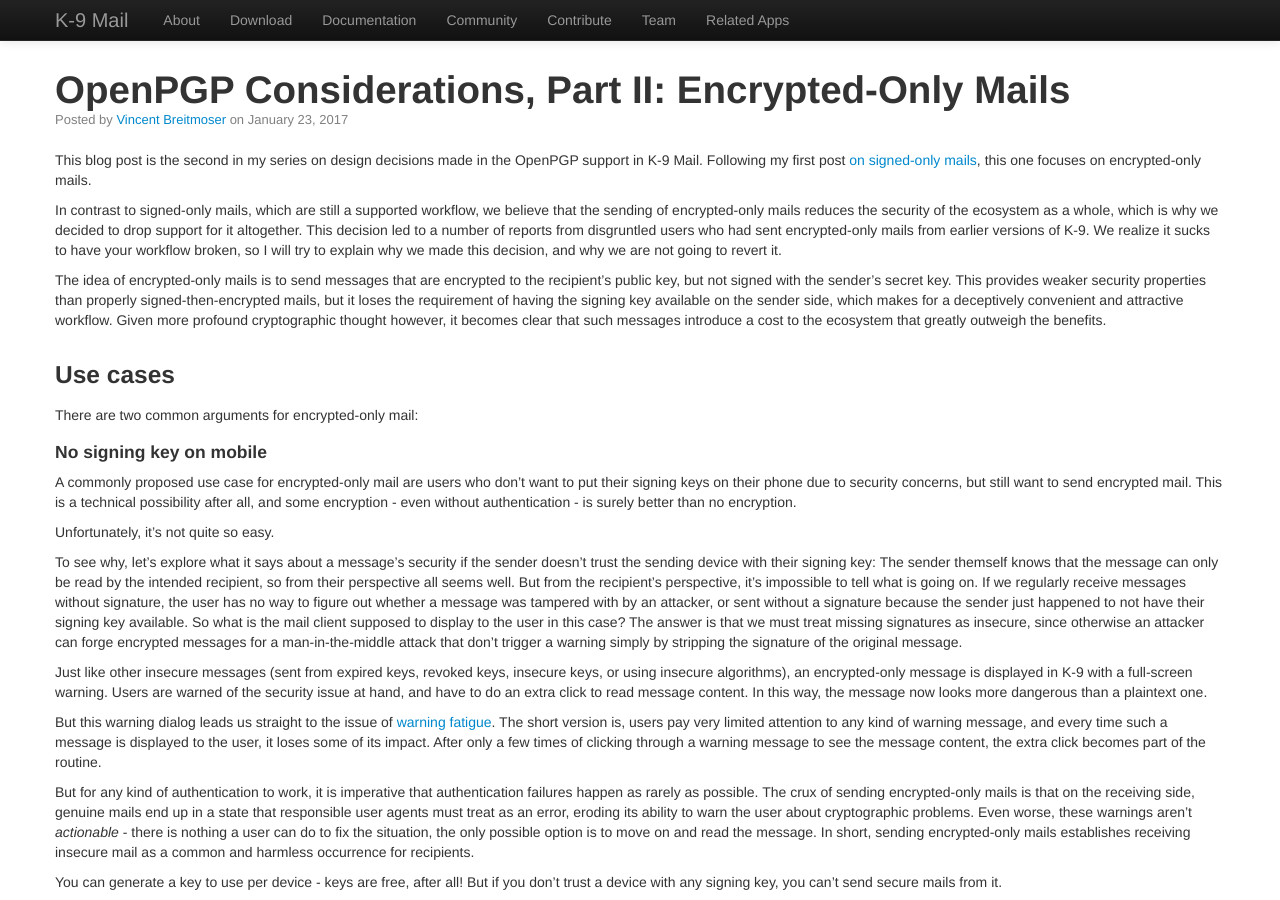
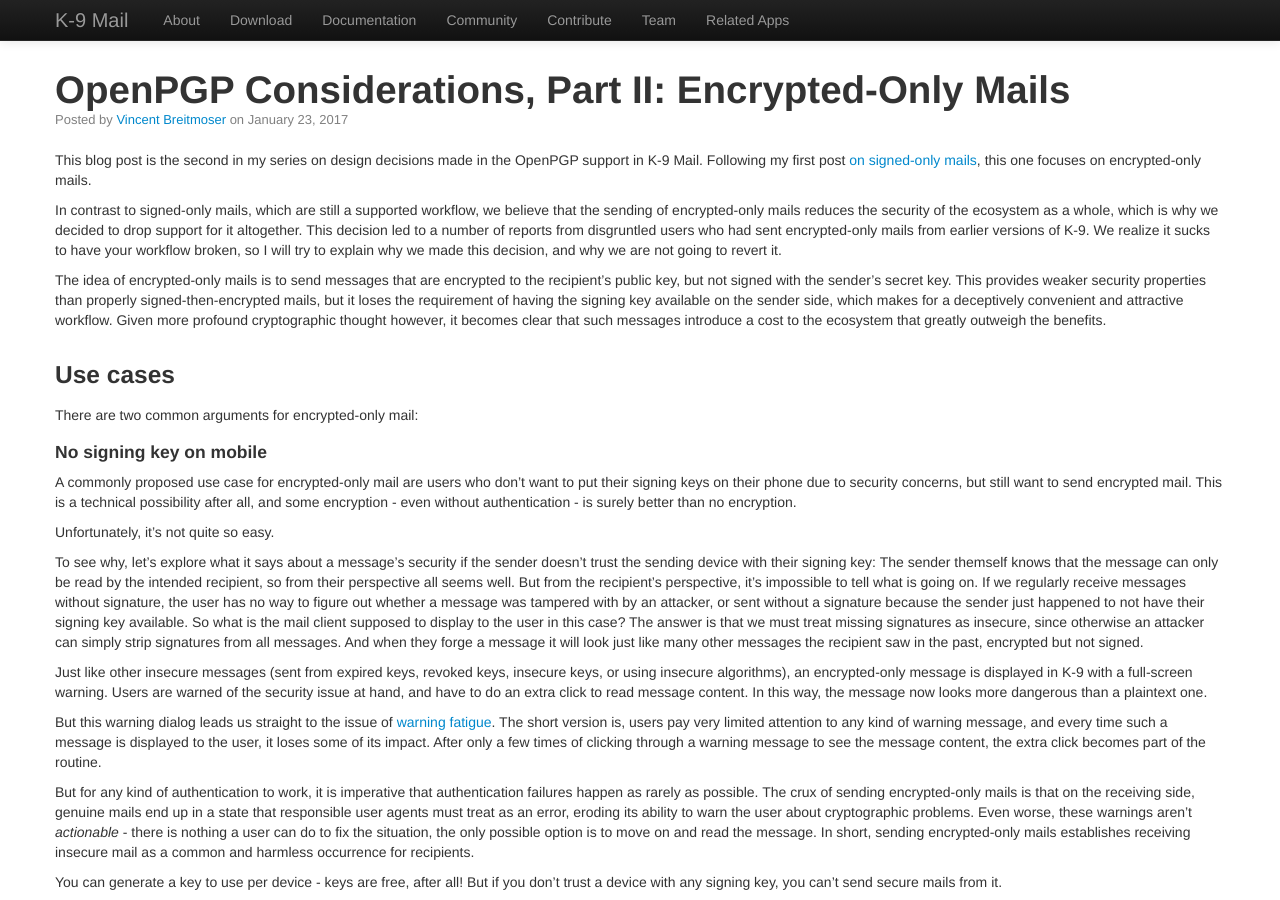
Before and after one commit to k9mail/k9mail.app, a Jekyll site: the page built from _posts/2017-01-23-OpenPGP Considerations Part II.md, in a window 1280 px wide and 900 px high. Built offline with Jekyll 4.4.1, drawn with Linux system fonts in a browser that asks for light colours; nearby versions of some CDN libraries.

Commit message:
add attack scenario feedback from cketti

```diff
--- a/_posts/2017-01-23-OpenPGP Considerations Part II.md
+++ b/_posts/2017-01-23-OpenPGP Considerations Part II.md
@@ -31,7 +31,8 @@ The sender themself knows that the message can only be read by the intended reci
 But from the recipient's perspective, it's impossible to tell what is going on.
 If we regularly receive messages without signature, the user has no way to figure out whether a message was tampered with by an attacker, or sent without a signature because the sender just happened to not have their signing key available.
 So what is the mail client supposed to display to the user in this case?
-The answer is that we must treat missing signatures as insecure, since otherwise an attacker can forge encrypted messages for a man-in-the-middle attack that don't trigger a warning simply by stripping the signature of the original message.
+The answer is that we must treat missing signatures as insecure, since otherwise an attacker can simply strip signatures from all messages.
+And when they forge a message it will look just like many other messages the recipient saw in the past, encrypted but not signed.
 
 Just like other insecure messages (sent from expired keys, revoked keys, insecure keys, or using insecure algorithms), an encrypted-only message is displayed in K-9 with a full-screen warning.
 Users are warned of the security issue at hand, and have to do an extra click to read message content.
```
